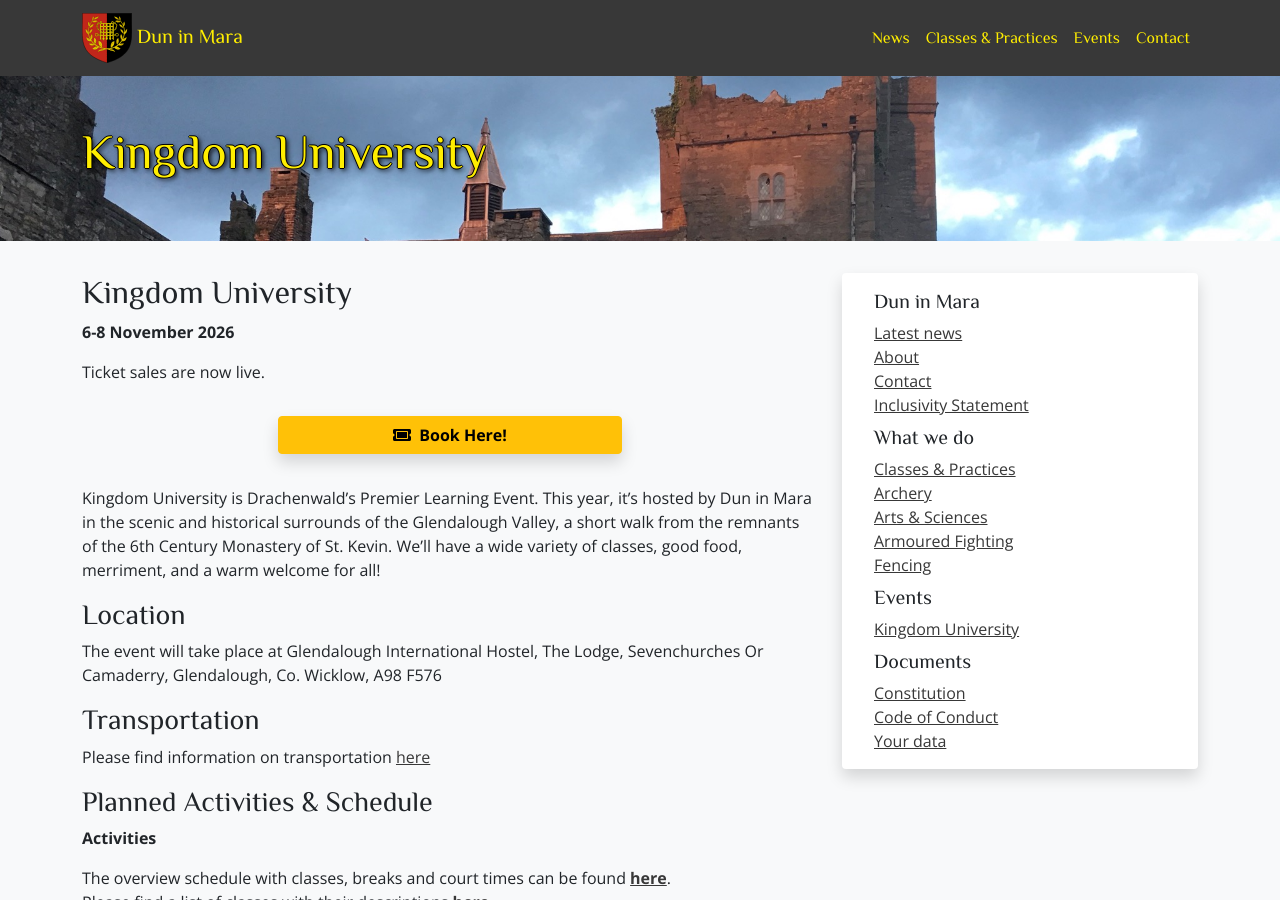
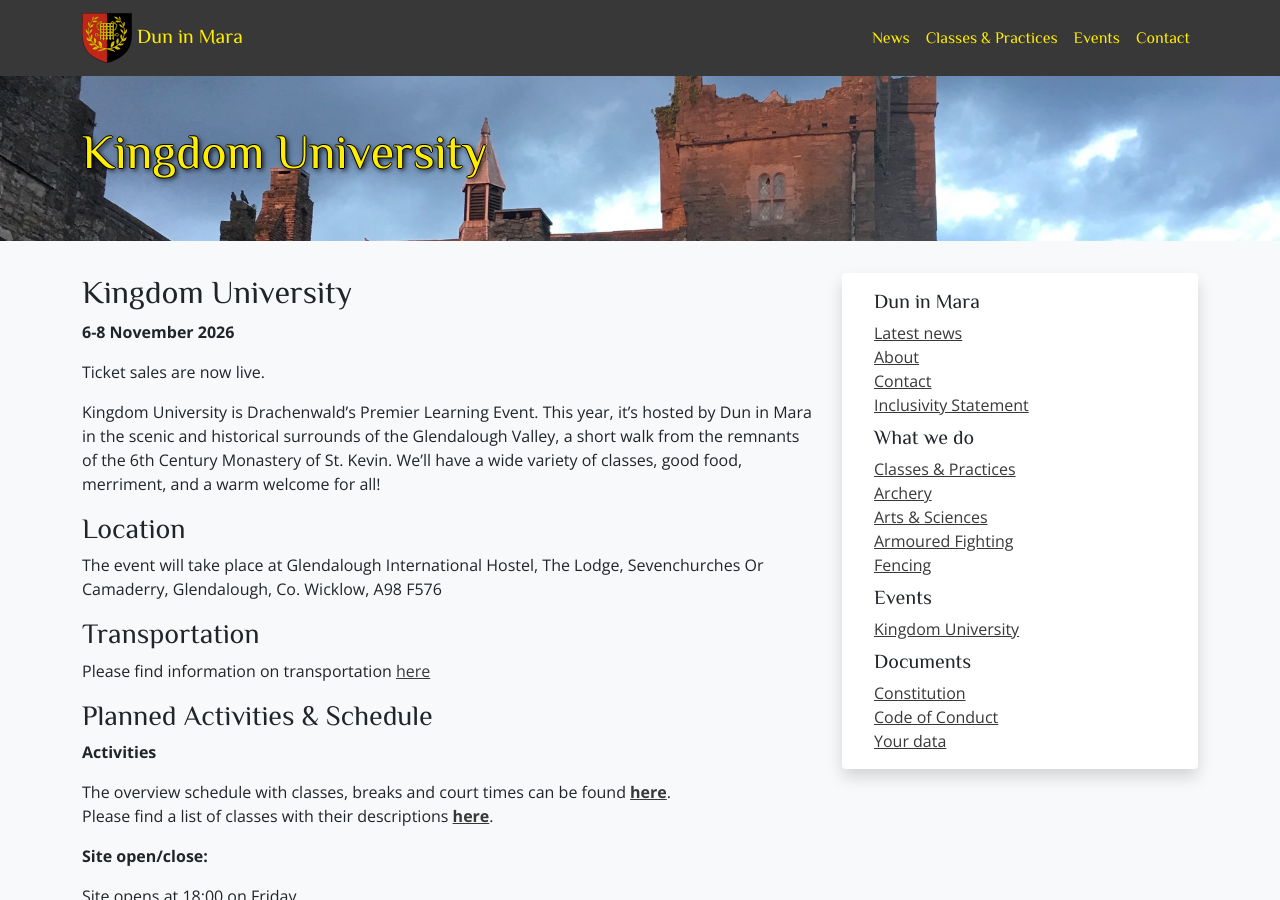
Before and after one commit to drachenwald/dun-in-mara, a Jekyll site: the page built from events/2026/kingdom-university/index.md, in a window 1280 px wide and 900 px high. Built offline with Jekyll 4.4.1, drawn with Linux system fonts in a browser that asks for light colours; comment, search, counter and statistics services are not loaded.

Commit message:
Updated event index

```diff
--- a/events/2026/kingdom-university/index.md
+++ b/events/2026/kingdom-university/index.md
@@ -10,9 +10,9 @@
 
 Ticket sales are now live.
 
-<div class="text-center m-4">
+<!-- <div class="text-center m-4">
   <a class="btn btn-warning shadow m-2 w-50" href="https://fienta.com/kingdom-univeristy-2026"><i class="fas fa-ticket-alt me-1 m"></i> Book Here!</a><br />
-</div>
+</div> -->
 
 Kingdom University is Drachenwald's Premier Learning Event. This year, it's hosted by Dun in Mara in the scenic and historical surrounds of the Glendalough Valley, a short walk from the remnants of the 6th Century Monastery of St. Kevin. We'll have a wide variety of classes, good food, merriment, and a warm welcome for all!
 
@@ -74,8 +74,8 @@
 Volunteer Coordinator: Lady Gytha ui Bhanain
 Royal Liaison: TBC
 
-<div class="text-center m-4">
+<!-- <div class="text-center m-4">
   <a class="btn btn-warning shadow m-2 w-50" href="https://fienta.com/kingdom-univeristy-2026"><i class="fas fa-ticket-alt me-1 m"></i> Book Here!</a><br />
 </div>
 
-<img src="/images/glendalough-banner.jpg" height="671" width="1200">
+<img src="/images/glendalough-banner.jpg" height="671" width="1200">  -->
```
Also changed, not shown: events/index.md (+3 -3 lines).
